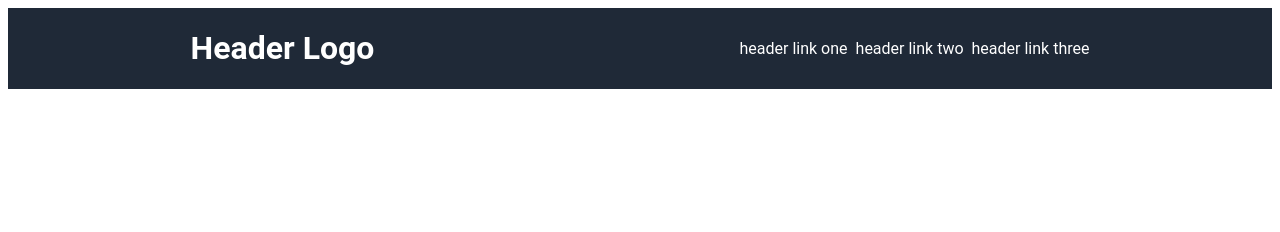
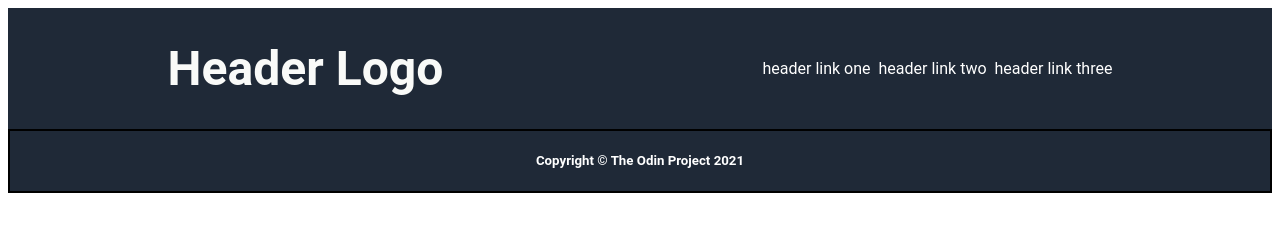
Before and after one commit to TheBigHugeMan/odin-landing-page, a plain HTML site: page index.html in a window 1280 px wide. Drawn offline with Linux system fonts and the light colour scheme.

Commit message:
Add footer template

```diff
--- a/index.html
+++ b/index.html
@@ -20,5 +20,11 @@
             </ul>
         </div>
     </div>
+
+
+    <div class="footer">
+        <h5 class="footer-text">Copyright © The Odin Project 2021</h5>
+    </div>
+
 </body>
 </html>
--- a/style.css
+++ b/style.css
@@ -3,7 +3,8 @@ body {
 }
 
 .logo {
-    color: white;
+    color: #F9FAF8;
+    font-size: 24px;
 }
 
 ul {
@@ -24,3 +25,13 @@ ul {
     display: flex;
     gap: 8px;
 }
+
+.footer {
+    border: 2px solid black;
+    background-color: #1f2937;
+}
+
+.footer-text {
+    text-align: center;
+    color: white;
+}
```
